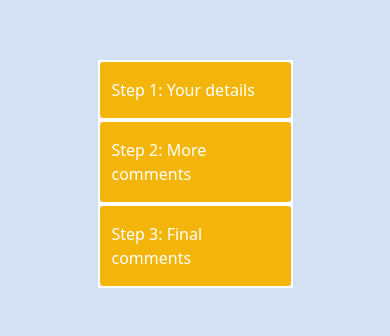
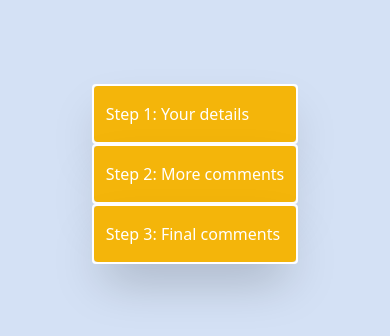
Before and after one commit to GbTopciu/finer-vision, a React (Create React App) app: page / in a window 390 px wide. Shown: the part 248-584 px from the top of the page. Built offline with nearby package versions, Linux system fonts and the light colour scheme.

Commit message:
Made this fully responsive

```diff
--- a/src/MainForm.js
+++ b/src/MainForm.js
@@ -11,10 +11,10 @@ const MainForm = () => {
 
   return (
     <div className="flex justify-center items-center h-screen w-full">
-      <ul className="flex flex-col  justify-center items-center w-full">
+      <ul className="flex flex-col  justify-center items-center w-full  rounded">
         {/* Details */}
-
-        <div className="w-1/2 h-2/4 border-2 border-white">
+        <div className="md:w-1/2">
+        <div className="border-2 border-white rounded shadow-2xl margin:auto">
           <li
             className="bg-[#f4b50a] rounded text-white py-4 px-3"
             onClick={() => setShow(!show)}
@@ -25,7 +25,7 @@ const MainForm = () => {
         </div>
         {/* More Comments */}
 
-        <div className="w-1/2 h-2/4 border-2 border-white">
+        <div className="border-2 border-white rounded shadow-2xl">
           <li
             className="bg-[#f4b50a] rounded text-white py-4 px-3"
             onClick={() => setMoreComments(!moreComments)}
@@ -36,7 +36,7 @@ const MainForm = () => {
         </div>
 
         {/* Final Comments */}
-        <div className="w-1/2 h-2/4 border-2 border-white">
+        <div className="border-2 border-white rounded shadow-2xl">
           <li
             className="bg-[#f4b50a] rounded text-white py-4 px-3"
             onClick={() => setFinalComments(!finalComments)}
@@ -45,7 +45,9 @@ const MainForm = () => {
           </li>
           {finalComments && <FinalComments />}
         </div>
+        </div>
       </ul>
+
     </div>
   );
 };
--- a/src/components/FinalComments.js
+++ b/src/components/FinalComments.js
@@ -11,7 +11,7 @@ const FinalComments = () => {
           <textarea
             type="email"
             name="name"
-            className="drop-shadow-xl rounded-md py-5 w-2/6"
+            className="drop-shadow-xl rounded-md py-5 w-96 text-sm"
           />
         </div>
         <div className="flex justify-end">
```
